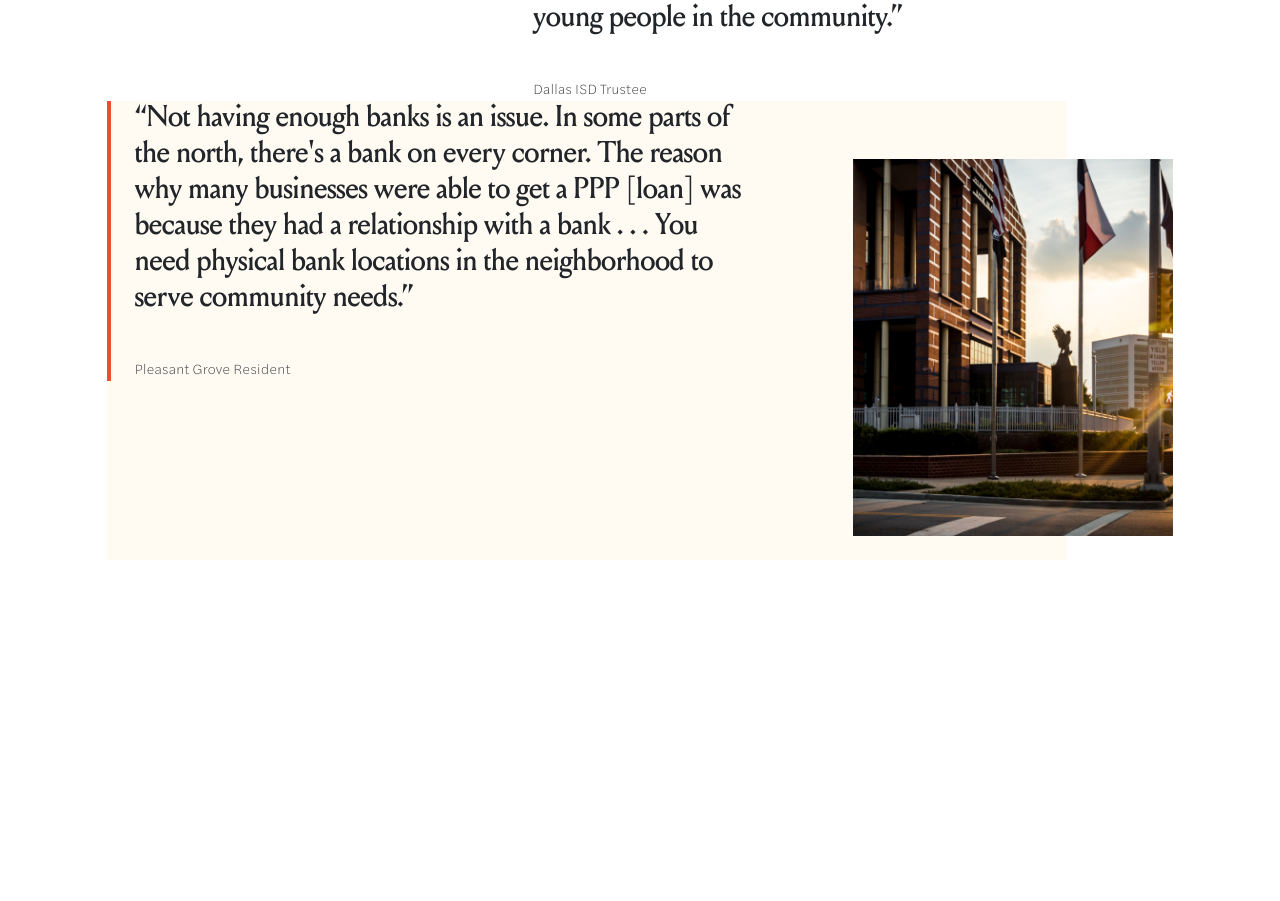
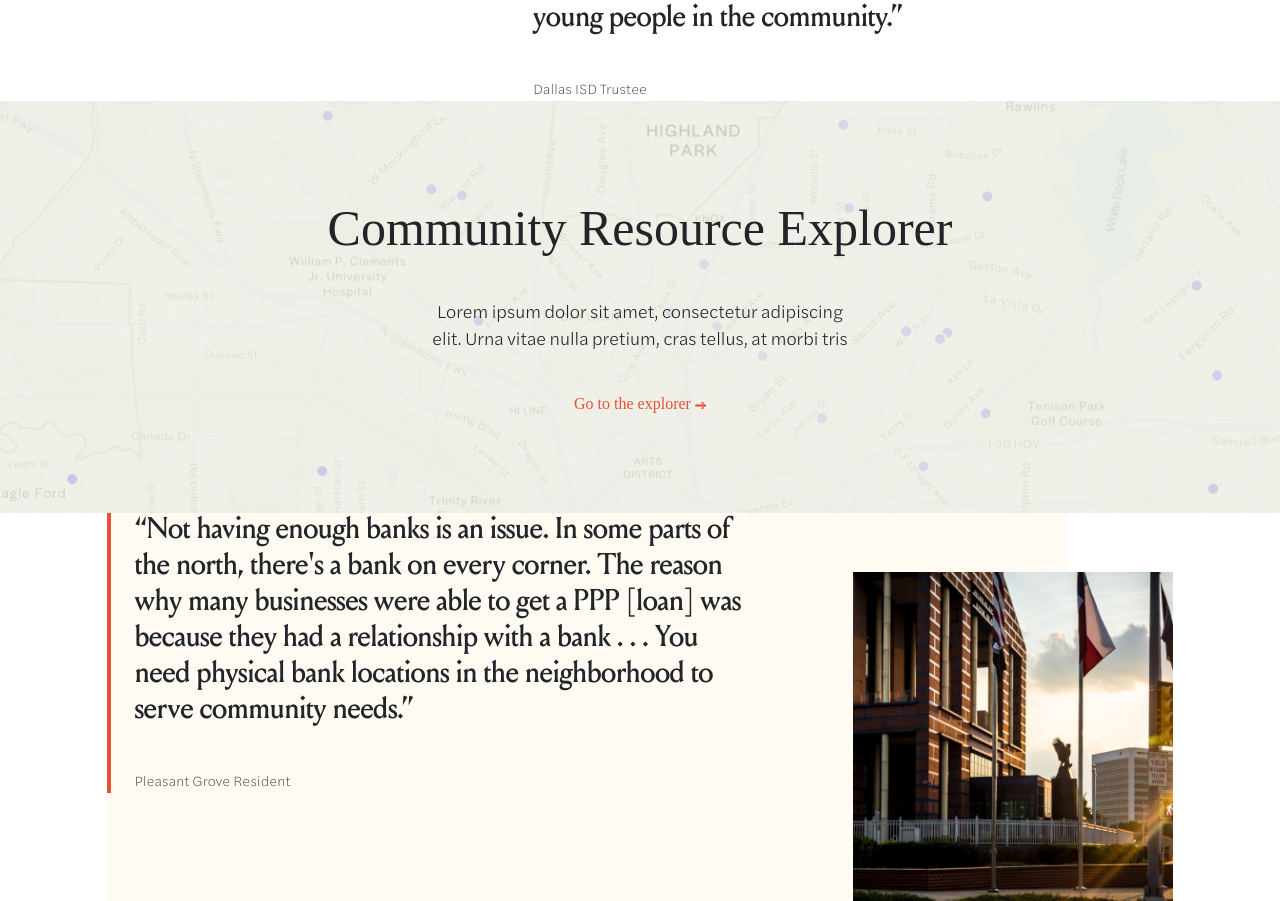
Before and after one commit to childpovertyactionlab/community-resource-explorer, a Gatsby site: page /home in a window 1280 px wide. Shown: the part 1810-2711 px from the top of the page. Before the commit the page ends 2490 px from the top, so only its background shows below. Built offline with nearby package versions, Linux system fonts and the light colour scheme; Gatsby itself is replaced by a stand-in of ours; a web font is replaced by a local one.

Commit message:
cre-rect

```diff
--- a/src/components/customCarousel.js
+++ b/src/components/customCarousel.js
@@ -2,9 +2,9 @@ import React, { useState } from "react"
 
 import { Col, Row, Carousel } from "react-bootstrap"
 // import portrait from "../images
+import InlineSvg from "./inlineSvg";
 
 import _ from "lodash"
-import InlineSvg from "./inlineSvg";
 
 const CustomCarousel = ({ items }) => {
   const [index, setIndex] = useState(0);
--- a/src/pages/home.js
+++ b/src/pages/home.js
@@ -4,11 +4,13 @@ import { Col, Row } from "react-bootstrap"
 import Layout from "../components/layout"
 import SEO from "../components/seo"
 import Hero from "../components/hero"
+import InlineSvg from "../components/inlineSvg";
 import { pages } from "../consts"
 import goalie from "../images/goalie-blurred.png"
 import escapes from "../images/fire-escapes.png"
 import kids from "../images/kids-playing.png"
 import bank from "../images/bank.png"
+import mapRect from "../images/map-rect.png"
 import portrait from "../images/child-portrait-3:4.png"
 import CustomCarousel from "../components/customCarousel"
 
@@ -137,6 +139,30 @@ const home = () => {
           </div>
         </Col>
 
+        <Col
+          xs={{ offset: 0, span: 12 }}
+          // md={{ offset: 1, span: 4 }}
+          // md={{ offset: 5, span: 5 }}
+          className="cre-rect p-0"
+        >
+          <div className="bg-image">
+            <img src={mapRect} />
+          </div>
+          <div className="content">
+            <div className="text">
+              <h1 className="">
+                Community Resource Explorer
+              </h1>
+              <p className="description">
+                Lorem ipsum dolor sit amet, consectetur adipiscing elit. Urna vitae nulla pretium, cras tellus, at morbi tris
+              </p>
+              <p className="go-to">
+                Go to the explorer <InlineSvg type="right-arrow" />
+              </p>
+            </div>
+          </div>
+
+        </Col>
 
         <Col
           xs={{ offset: 1, span: 9 }}
--- a/src/styles/_home.scss
+++ b/src/styles/_home.scss
@@ -52,6 +52,48 @@
         position: relative;
         top: -3 * $spacer;
         left: 1 * $column;
+      }
+    }
+  }
+
+  .cre-rect {
+    position: relative;
+    .bg-image {
+
+    }
+    .content {
+      position: absolute;
+      top: 0;
+      bottom: 0;
+      right: 0;
+      left: 0;
+      background:transparentize($green-white, .25);
+
+      display: flex;
+      flex-direction: column;
+      justify-content: center;
+
+      .text {
+        text-align: center;
+
+        h1 {
+          font-size: 50px;
+          font-weight: $font-weight-bold;
+        }
+        .description {
+          font-size: 18px;
+          font-weight: $font-weight-light;
+          line-height: 1.5;
+          width: 4 * $column;
+
+          margin: 5 * $spacer auto;
+
+        }
+        .go-to {
+          font-size: 16px;
+          color: $cinnabar;
+          stroke: $cinnabar;
+        }
       }
     }
   }
```
Lines whose indentation alone changed are shown as unchanged.
